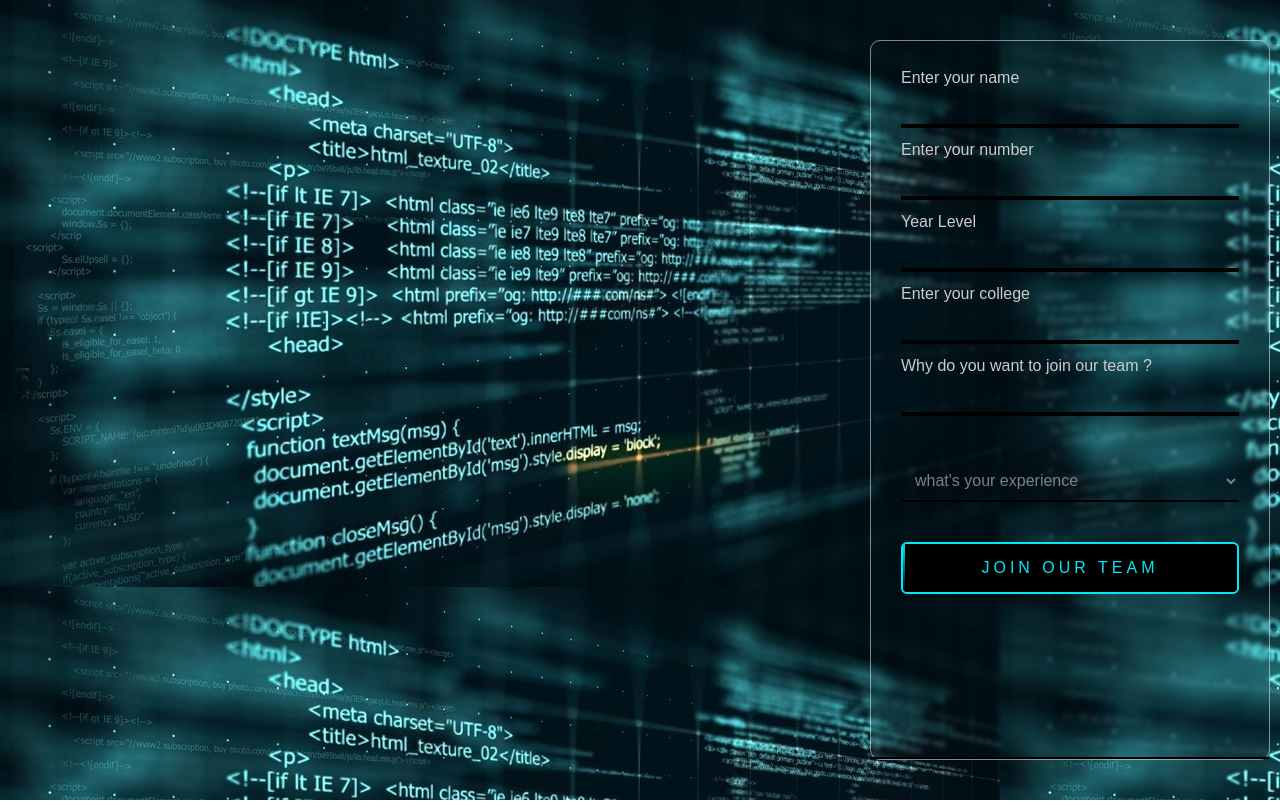
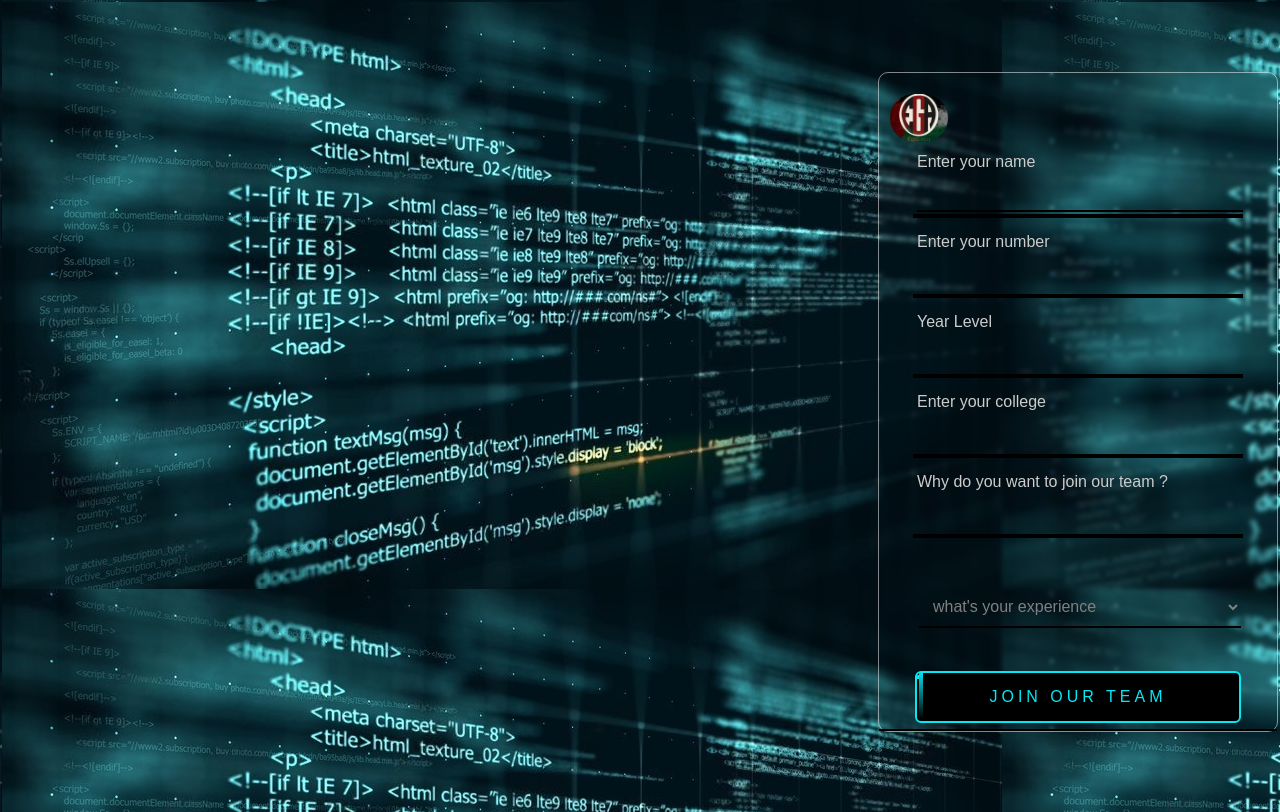
Before and after one commit to tsnem-111/Form, a plain HTML site: page index.html in a window 1280 px wide. Drawn offline with Linux system fonts and the light colour scheme.

Commit message:
EGA_Last Form

```diff
--- a/index.html
+++ b/index.html
@@ -15,6 +15,14 @@
 
 
     <div class="login-wrapper">
+
+
+
+
+      <div class="logo-wide">
+  <img src="FB_IMG_1750742446964 (1).ico" alt="Our Logo">
+</div>
+
 
       <div id="responseMessage" class="response-message"></div>
         <form   method="post" action="" id="contactForm">
--- a/nemo.css
+++ b/nemo.css
@@ -1,10 +1,32 @@
 @import url("https://fonts.googleapis.com/css2?family=Roboto:wght@400;700&display=swap");
 * {
-    margin:0;
-    padding: 0;
+    margin:2px;
+    padding: 2px;
   box-sizing: border-box;
   font-family: 'opensans', sans-serif;
 }
+
+.logo-wide {
+  width: 60px;
+  height: 10px;
+  padding: 10px 0;
+  margin-bottom: 20px;
+}
+
+.logo-wide img {
+  width: 100%;
+  height: 50px;
+  display: block;
+  object-fit: cover;
+  border-radius: 50px;
+  padding: 1px;
+  margin: -22px;
+}
+
+
+
+
+
 
 body{
     display: flex;
@@ -46,12 +68,14 @@ height: 90vh;
 .login-wrapper{
   position: absolute;
   top: 50%;
-  right: 10px;
+  right: 0px;
   transform: translateY(-50%);
   width: 400px;
 
   padding: 30px;
   border-radius: 10px;
+  height: 660px;
+  margin: -9;
 
 }
 
@@ -203,7 +227,7 @@ margin-bottom: 20px;
   letter-spacing: 4px;
   font-size: 16px;
   border-radius: 6px;
-  top: 0px;
+  top: -3px;
 }
 
 .glow-btn:hover {
```
Also changed, not shown: FB_IMG_1750742446964 (1).ico (added), WhatsApp Image 2025-06-24 at 08.22.06_162cb6cb.jpg (added).
